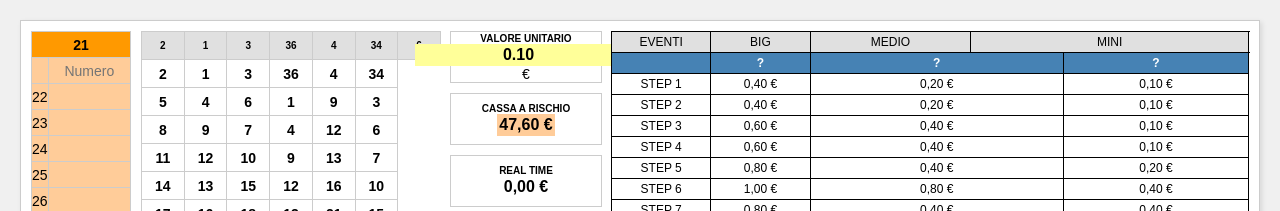
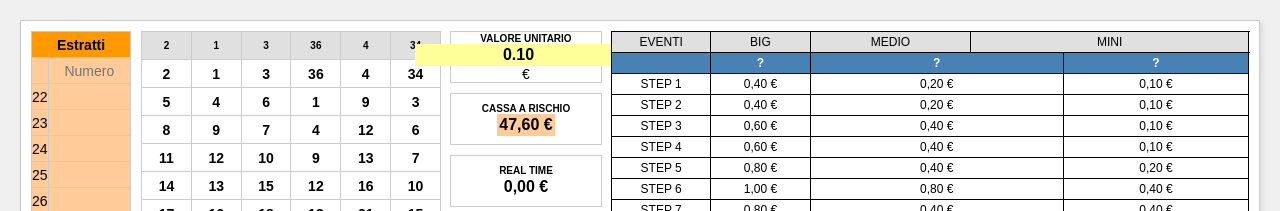
Before and after one commit to mauro8274/Roulette7numbers, a plain HTML site: page index.html in a window 1280 px wide. Shown: the top 211 px of the page. Drawn offline with Linux system fonts and the light colour scheme.

Commit message:
Update table header text and format

```diff
--- a/index.html
+++ b/index.html
@@ -13,7 +13,7 @@
 
             <div class="col-1">
                 <table class="data-input-table">
-                    <tr><td class="header-21" colspan="2">21</td></tr>
+                    <tr><td class="header-21" colspan="2">Estratti</td></tr>
                     <tr id="input-row">
                         <td id="input-cell-21-a" class="input-cell input-bg"></td>
                         <td id="input-cell-21-b" class="input-cell input-bg">
@@ -29,7 +29,7 @@
                 <table id="data-table" class="data-grid-table">
                     <thead>
                         <tr>
-                            <td>2</td><td>1</td><td>3</td><td>36</td><td>4</td><td>34</td><td>6</td>
+                            <td>2</td><td>1</td><td>3</td><td>36</td><td>4</td><td>34</td>
                         </tr>
                     </thead>
                     <tbody>
```
